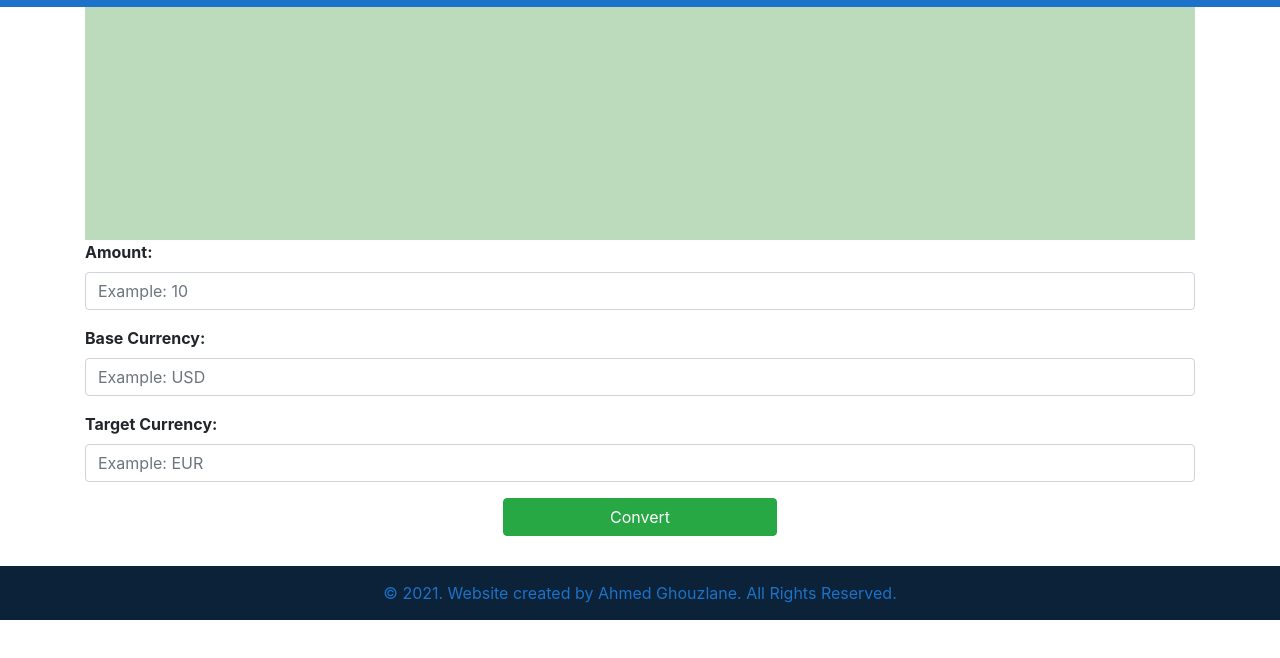
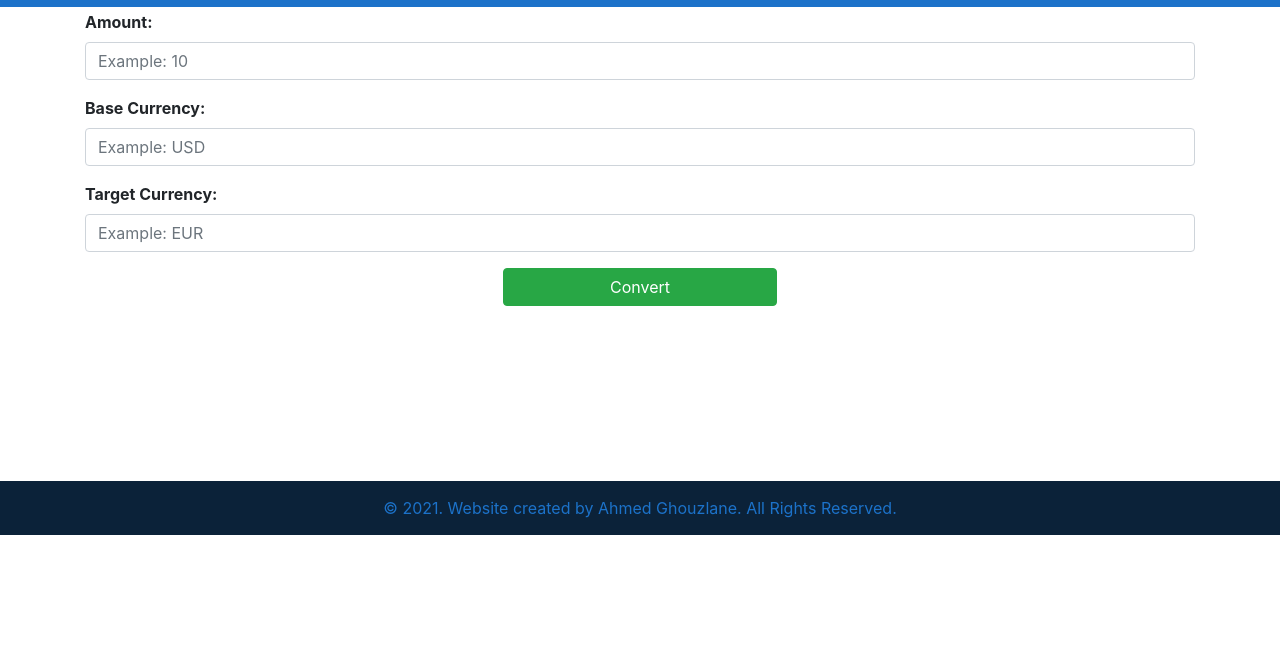
Before and after one commit to aGhouzlane/currency-exchanger, a website built with webpack: page src/index.html in a window 1280 px wide. Shown: the part 60-718 px from the top of the page. Built offline with nearby package versions, Linux system fonts and the light colour scheme.

Commit message:
Add some final Stylings

```diff
--- a/src/index.html
+++ b/src/index.html
@@ -18,8 +18,7 @@
     </div>
   </div>
   <div class="container">
-    <div style="width: 100%; height: 300px; background-color: rgb(188, 218, 188);">
-    </div>
+    <div style="margin-top: 70px;"></div>
     <form>
       <div class="form-group">
         <label for="userInputAmount"><b>Amount:</b></label>
@@ -45,7 +44,7 @@
     <div id="nan"></div>
   </div>
   <div
-    style="margin-top:30px; padding: 15px; background-color: rgb(11, 34, 57); color: rgb(28, 114, 201); text-align: center;">
+    style="margin-top:175px; padding: 15px; background-color: rgb(11, 34, 57); color: rgb(28, 114, 201); text-align: center;">
     &copy; 2021. Website created by Ahmed Ghouzlane. All Rights Reserved.
   </div>
 </body>
```
